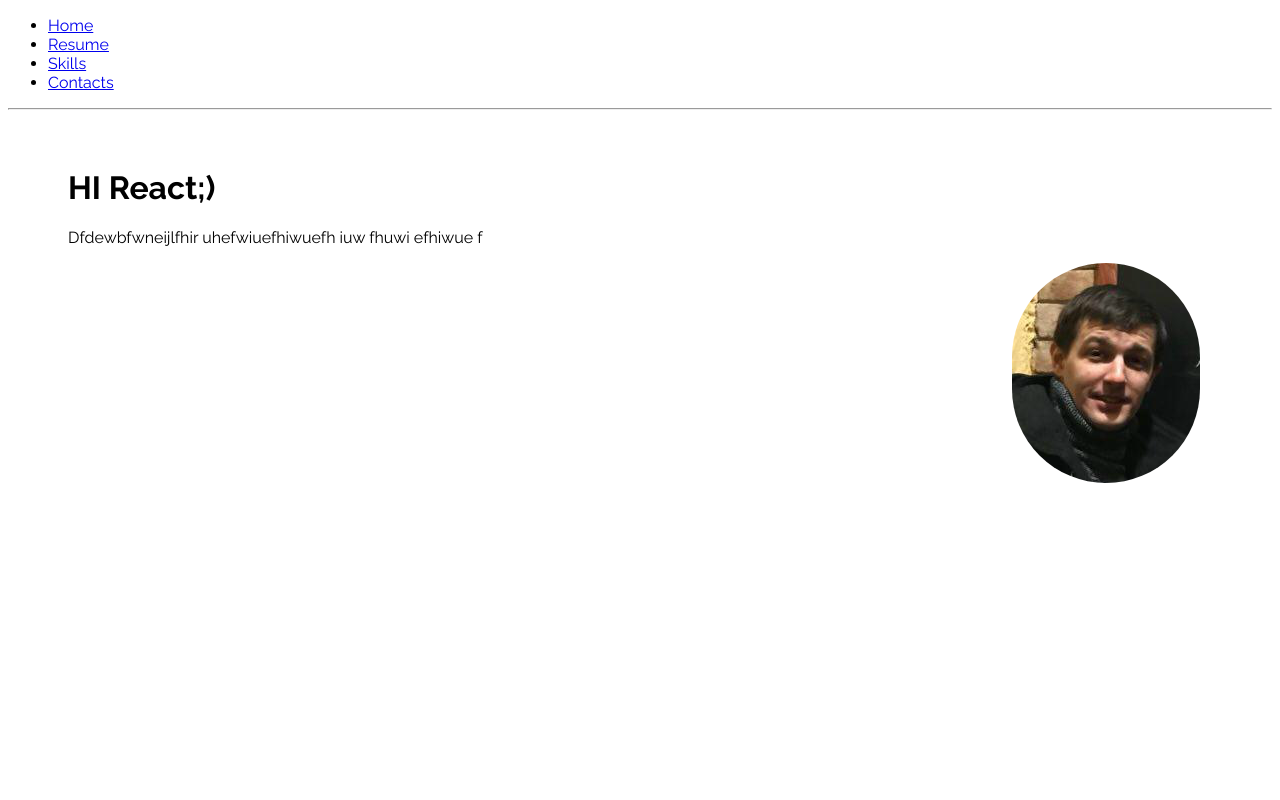
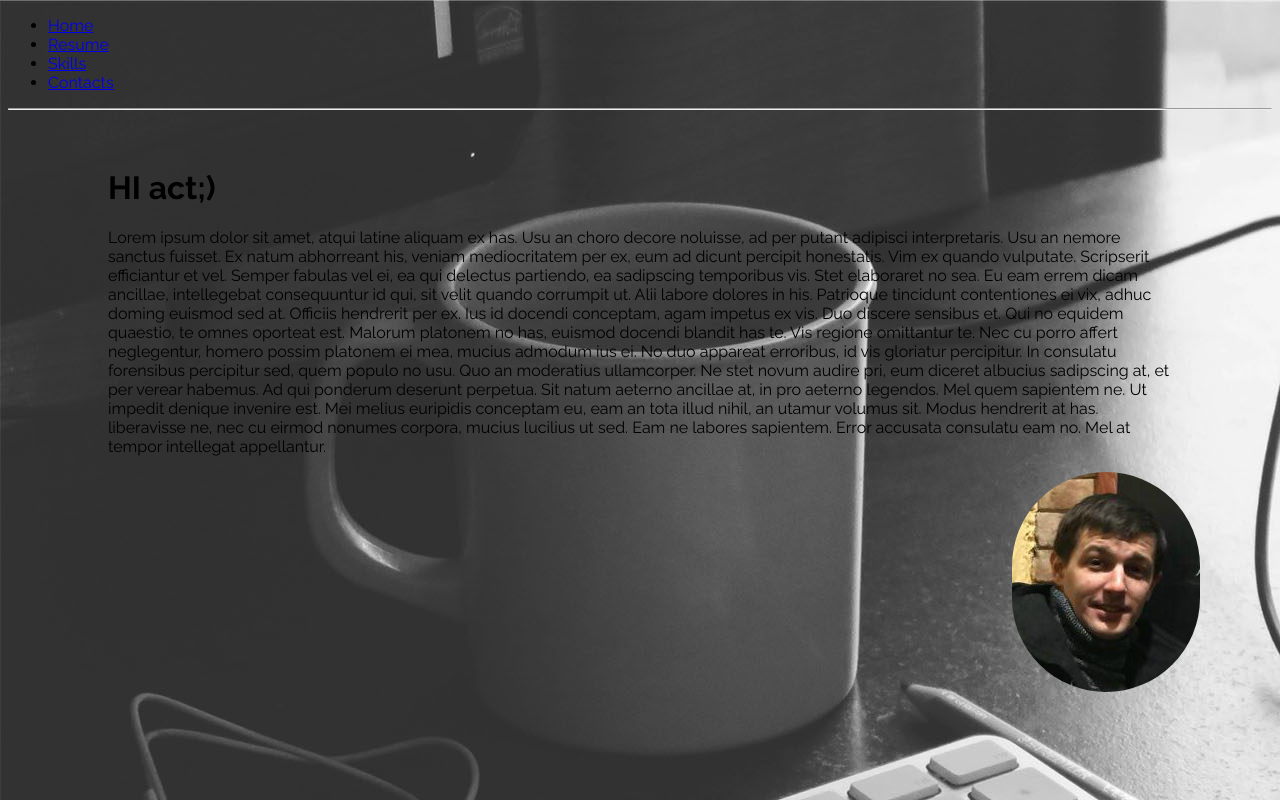
Before and after one commit to romfol/GH_JS, a React (Create React App) app in the folder portfolio_app/: page / in a window 1280 px wide. Built offline with nearby package versions, Linux system fonts and the light colour scheme.

Commit message:
inter commit

```diff
--- a/portfolio_app/src/containers/App.js
+++ b/portfolio_app/src/containers/App.js
@@ -1,6 +1,10 @@
 import React, { Component } from 'react';
 import Navigation from "../routes";
+//import Background from "../assets/bckg-photo.jpg"
 
+//const divchuk = {
+//    backgroundImage: `url(${Background}) `
+//}
 
 class App extends Component {
   render() {
--- a/portfolio_app/src/containers/Home.js
+++ b/portfolio_app/src/containers/Home.js
@@ -4,20 +4,28 @@ import Container from '../theme/grid/container';
 
 const Image = styled.img`
     border-radius: 100px;
-
     position: absolute;
-    right: 5em;`;
-
-//const homeSt = styled.Home
+    right: 5em;
+    `;
 
 export default class Home extends Component {
-    static propTypes = {};
+   // static propTypes = {};
 
     render() {
         return (
         <Container>
-            <h1>HI React;)</h1>
-            <p>Dfdewbfwneijlfhir uhefwiuefhiwuefh iuw fhuwi efhiwue f</p>
+            <h1>HI act;)</h1>
+            <p>Lorem ipsum dolor sit amet, atqui latine aliquam ex has. Usu an choro decore noluisse, ad per putant adipisci interpretaris. Usu an nemore sanctus fuisset. Ex natum abhorreant his, veniam mediocritatem per ex, eum ad dicunt percipit honestatis. Vim ex quando vulputate. Scripserit efficiantur et vel. Semper fabulas vel ei, ea qui delectus partiendo, ea sadipscing temporibus vis.
+
+                Stet elaboraret no sea. Eu eam errem dicam ancillae, intellegebat consequuntur id qui, sit velit quando corrumpit ut. Alii labore dolores in his. Patrioque tincidunt contentiones ei vix, adhuc doming euismod sed at. Officiis hendrerit per ex. Ius id docendi conceptam, agam impetus ex vis.
+
+                Duo discere sensibus et. Qui no equidem quaestio, te omnes oporteat est. Malorum platonem no has, euismod docendi blandit has te. Vis regione omittantur te.
+
+                Nec cu porro affert neglegentur, homero possim platonem ei mea, mucius admodum ius ei. No duo appareat erroribus, id vis gloriatur percipitur. In consulatu forensibus percipitur sed, quem populo no usu. Quo an moderatius ullamcorper. Ne stet novum audire pri, eum diceret albucius sadipscing at, et per verear habemus. Ad qui ponderum deserunt perpetua.
+
+                Sit natum aeterno ancillae at, in pro aeterno legendos. Mel quem sapientem ne. Ut impedit denique invenire est. Mei melius euripidis conceptam eu, eam an tota illud nihil, an utamur volumus sit.
+
+                Modus hendrerit at has. liberavisse ne, nec cu eirmod nonumes corpora, mucius lucilius ut sed. Eam ne labores sapientem. Error accusata consulatu eam no. Mel at tempor intellegat appellantur.</p>
             <Image src={require('../assets/me.png')} alt="myself"/>
         </Container>
         )
--- a/portfolio_app/src/routes.js
+++ b/portfolio_app/src/routes.js
@@ -1,18 +1,15 @@
 import  React, {Component} from 'react';
-import { Router, Route, Link } from 'react-router-dom';
-import createBrowserHistory from 'history/createBrowserHistory';
+import { BrowserRouter as Router, Route, Link } from 'react-router-dom';
 
 import Home from './containers/Home';
 import Resume from './containers/Resume';
 import Skills from './containers/Skills';
 import Contacts from './containers/Contacts';
 
-const customHistory = createBrowserHistory();
-
 export default class Navigation extends Component {
     render() {
         return (
-            <Router history={customHistory}>
+            <Router>
                 <div>
                     <ul>
                         <li><Link to="/">Home</Link></li>
--- a/portfolio_app/src/theme/globalStyles.js
+++ b/portfolio_app/src/theme/globalStyles.js
@@ -1,6 +1,10 @@
 import {injectGlobal} from 'styled-components';
+import Background from "../assets/bckg-photo.jpg"
 
 injectGlobal`
     @import url('https://fonts.googleapis.com/css?family=Raleway:100,300,400,600,700,800');
-    body {font-family: 'Raleway', sans-serif;}
+    body {
+        font-family: 'Raleway', sans-serif;
+        background-image: url(${Background})
+     }
     `;
--- a/portfolio_app/src/theme/grid/container.js
+++ b/portfolio_app/src/theme/grid/container.js
@@ -1,7 +1,8 @@
 import styled from 'styled-components';
 
 export default styled.div`
-    padding-left: 60px;
-    padding-right: 60px;
+    padding-left:  100px;
+    padding-right: 100px;
     padding-top: 30px;
+
 `;
```
Also changed, not shown: portfolio_app/src/assets/bckg-photo.jpg (added).
